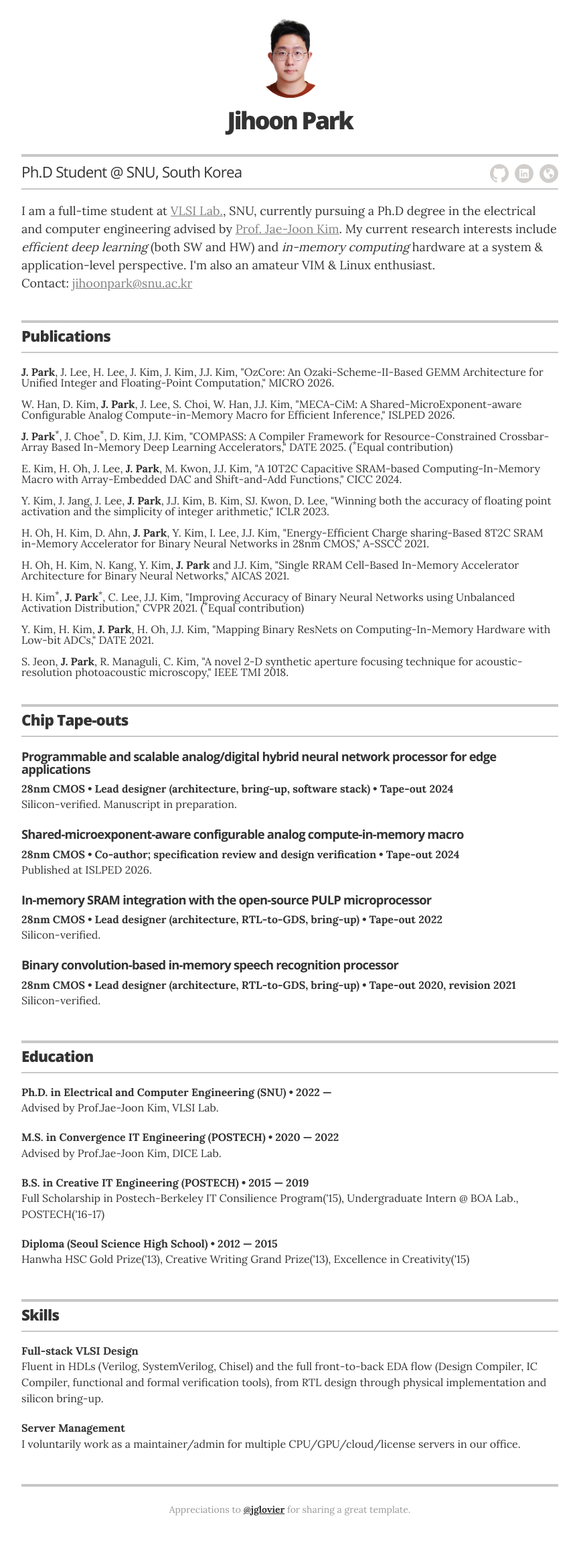
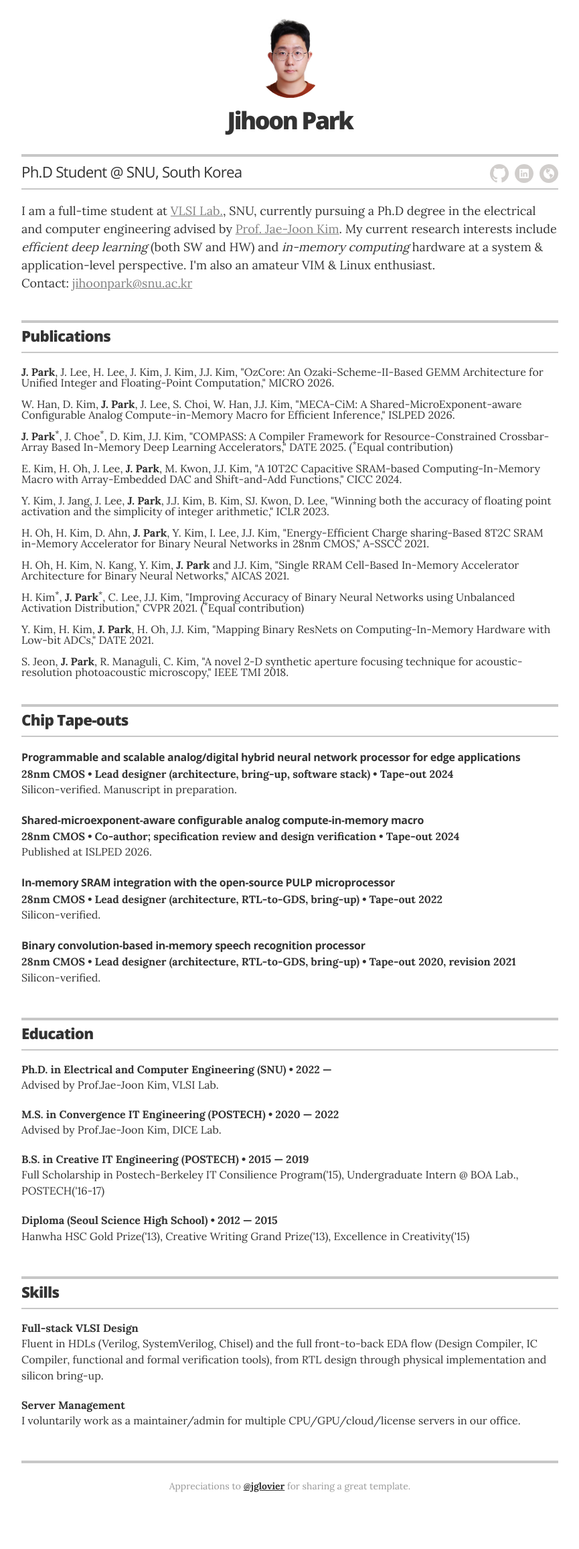
Before and after one commit to inventor71/vinnspace, a Jekyll site: the page built from index.html, in a window 1280 px wide. Shown: the whole page at 67% size, without its empty margins (207-1072 px from the left). Built offline with Jekyll 4.4.1, drawn with Linux system fonts in a browser that asks for light colours; after the commit the page ends 2277 px from its top, so only the background shows below that.

Commit message:
Tone down chip title size in tape-out section
Chip names are long enough to wrap, so the shared .resume-item-title size
dominated the page. Add a .chip-title modifier following the existing
.award-title pattern, for both screen and print.

Co-Authored-By: Claude Opus 5 (1M context) <noreply@anthropic.com>

```diff
--- a/_layouts/resume.html
+++ b/_layouts/resume.html
@@ -95,7 +95,7 @@
         {% for chip in site.data.tapeouts %}
         <div class="resume-item" itemscope itemtype="http://schema.org/CreativeWork">
           <meta itemprop="creator" content="{{ site.resume_name }}" itemtype="http://schema.org/Person" />
-          <h3 class="resume-item-title" itemprop="name">{{ chip.chip }}</h3>
+          <h3 class="resume-item-title chip-title" itemprop="name">{{ chip.chip }}</h3>
           <h4 class="resume-item-details" itemprop="description">{{ chip.node }} &bull; {{ chip.role }} &bull; {{ chip.duration }}</h4>
           <p class="resume-item-copy">{% if chip.status %}{{ chip.status }}.{% endif %}{% if chip.description %} {{ chip.description }}{% endif %}</p>
         </div><!-- end of resume-item -->
--- a/_sass/_resume.scss
+++ b/_sass/_resume.scss
@@ -143,6 +143,14 @@
     font-size: 1.15rem;
     letter-spacing: -.05rem;
     line-height: 1;
+
+    // chip names run long and wrap, so they need less weight on the page
+    &.chip-title {
+      font-size: 1rem;
+      letter-spacing: -.02rem;
+      line-height: 1.25;
+      margin: 0 0 .4rem;
+    }
   }
 
   .resume-item-details {
@@ -218,6 +226,11 @@
     .resume-item-title {
       font-size: 16px;
       line-height: .7em;
+
+      &.chip-title {
+        font-size: 13px;
+        line-height: 1.1em;
+      }
     }
 
     .resume-item-details {
```
